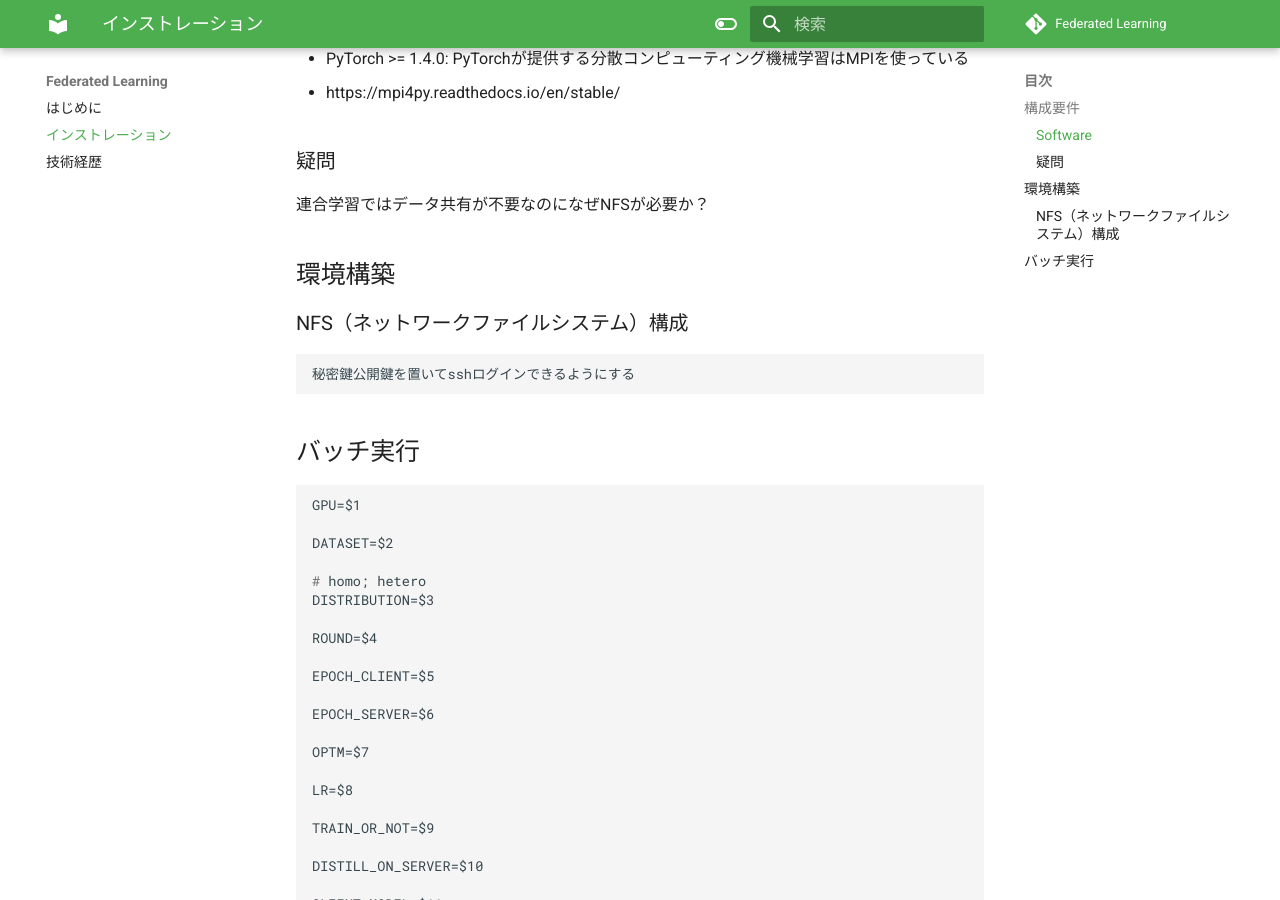
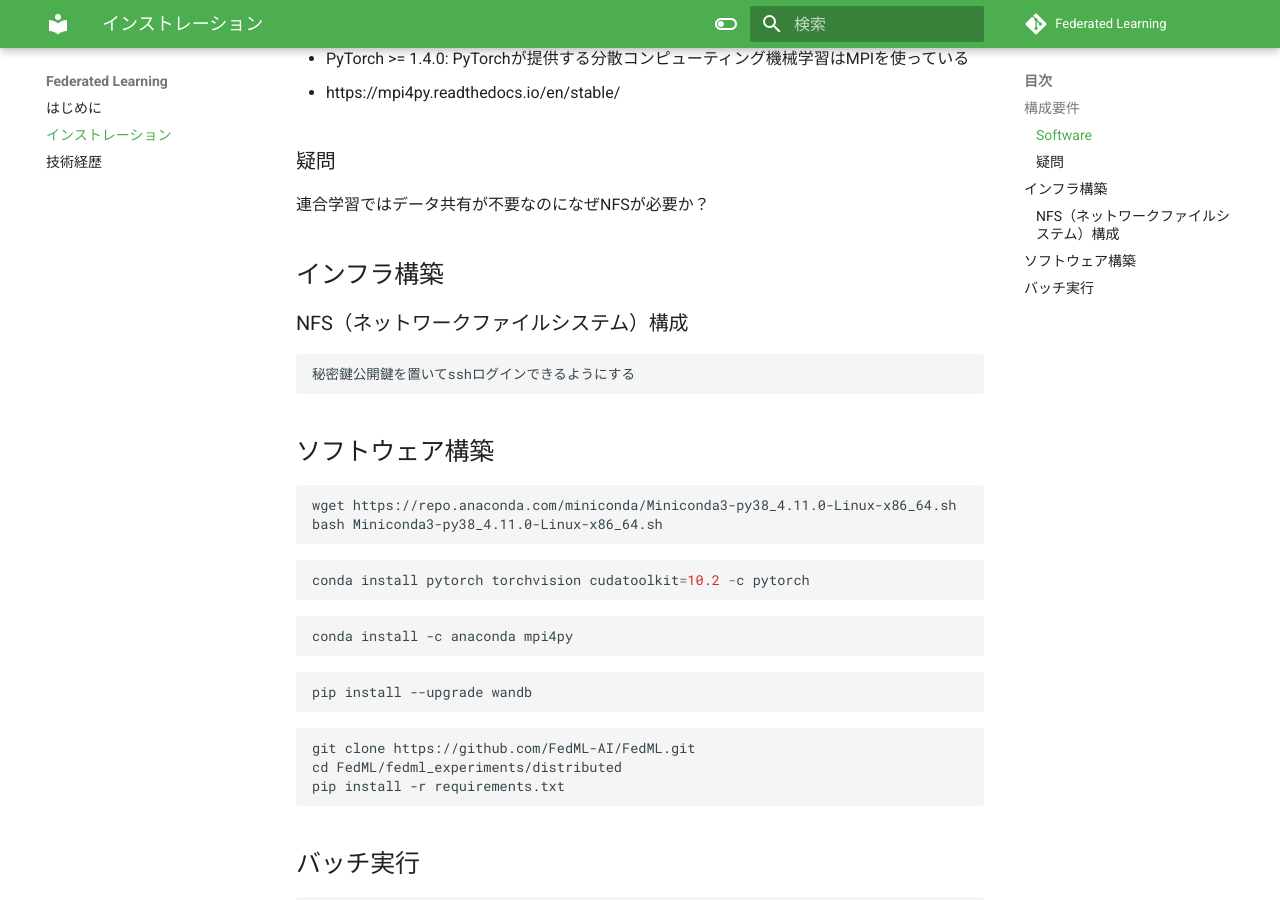
Before and after one commit to sasano8/fedml_sample, an MkDocs documentation site: the page built from docs/installation.md, in a window 1280 px wide and 900 px high, scrolled down 515 px. Built offline with MkDocs 1.6.1 and Material for MkDocs 9.7.7, drawn with Linux system fonts in a browser that asks for light colours; comment, search, counter and statistics services are not loaded.

Commit message:
add installer

````diff
--- a/docs/installation.md
+++ b/docs/installation.md
@@ -24,7 +24,7 @@ https://doc.fedml.ai/user_guide/open_source/installation.html
 連合学習ではデータ共有が不要なのになぜNFSが必要か？
 
 
-## 環境構築
+## インフラ構築
 
 ### NFS（ネットワークファイルシステム）構成
 
@@ -32,6 +32,31 @@ https://doc.fedml.ai/user_guide/open_source/installation.html
 秘密鍵公開鍵を置いてsshログインできるようにする
 ```
 
+
+## ソフトウェア構築
+
+```
+wget https://repo.anaconda.com/miniconda/Miniconda3-py38_4.11.0-Linux-x86_64.sh
+bash Miniconda3-py38_4.11.0-Linux-x86_64.sh
+```
+
+```
+conda install pytorch torchvision cudatoolkit=10.2 -c pytorch
+```
+
+```
+conda install -c anaconda mpi4py
+```
+
+```
+pip install --upgrade wandb
+```
+
+```
+git clone https://github.com/FedML-AI/FedML.git
+cd FedML/fedml_experiments/distributed
+pip install -r requirements.txt
+```
 
 
 ## バッチ実行
````
Also changed, not shown: 1 other file.
